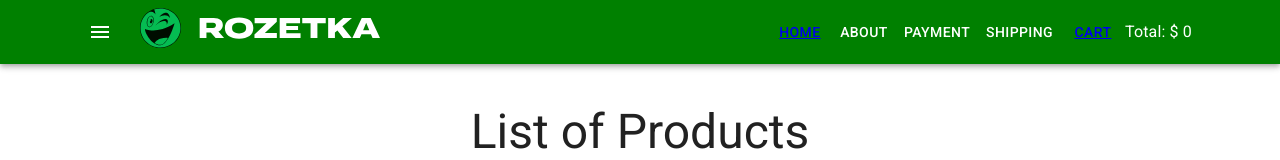
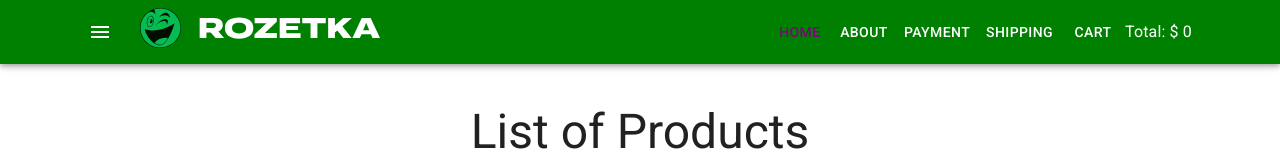
Before and after one commit to EvgeniaKurasova/projectShop1, a React (Create React App) app: page / in a window 1280 px wide. Shown: the top 160 px of the page. Built offline with nearby package versions, Linux system fonts and the light colour scheme.

Commit message:
change menu

```diff
--- a/src/components/Menu/Menu.tsx
+++ b/src/components/Menu/Menu.tsx
@@ -1,25 +1,17 @@
-import Button from '@mui/material/Button'
-import { NavLink } from 'react-router-dom'
+import MenuItem from './MenuItem'
 
 type Props = {}
 
 const Menu = (props: Props) => {
-  return (
-    <>
-    <Button color="inherit">
-      <NavLink to='/'>
-      Home
-      </NavLink>
-      </Button>
-    <Button color="inherit">about</Button>
-    <Button color="inherit">Payment</Button>
-    <Button color="inherit">Shipping</Button>
-    <Button color="inherit">
-      <NavLink to='/cart'>
-      Cart
-      </NavLink>
-      </Button>
-    </>
-  )
+    return (
+        <>
+            <MenuItem to="/">Home</MenuItem>
+            <MenuItem to="/about">About</MenuItem>
+            <MenuItem to="/payment">Payment</MenuItem>
+            <MenuItem to="/shipping">Shipping</MenuItem>
+            <MenuItem to="/cart">Cart</MenuItem>
+        </>
+    )
 }
+
 export default Menu
--- /dev/null
+++ b/src/components/Menu/MenuItem.css
@@ -0,0 +1,8 @@
+.menu-item {
+    text-decoration: none;
+    color: white;
+}
+.menu-item-active {
+    text-decoration: none;
+    color: purple;
+}
--- /dev/null
+++ b/src/components/Menu/MenuItem.tsx
@@ -0,0 +1,25 @@
+import Button from '@mui/material/Button'
+import { NavLink } from 'react-router-dom'
+import './MenuItem.css'
+
+type Props = {
+    to: string
+    children: React.ReactNode
+}
+
+const MenuItem = ({ to, children }: Props) => {
+    return (
+        <Button color="inherit">
+            <NavLink
+                to={to}
+                className={({ isActive }) =>
+                    isActive ? 'menu-item-active' : 'menu-item'
+                }
+            >
+                {children}
+            </NavLink>
+        </Button>
+    )
+}
+
+export default MenuItem
```
